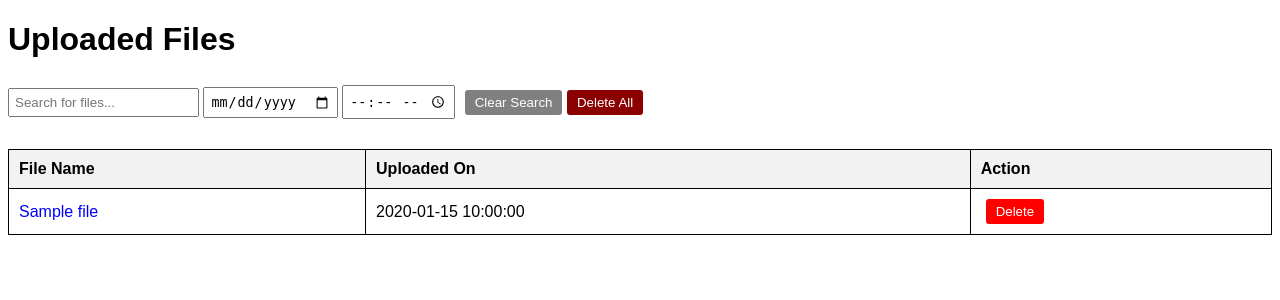
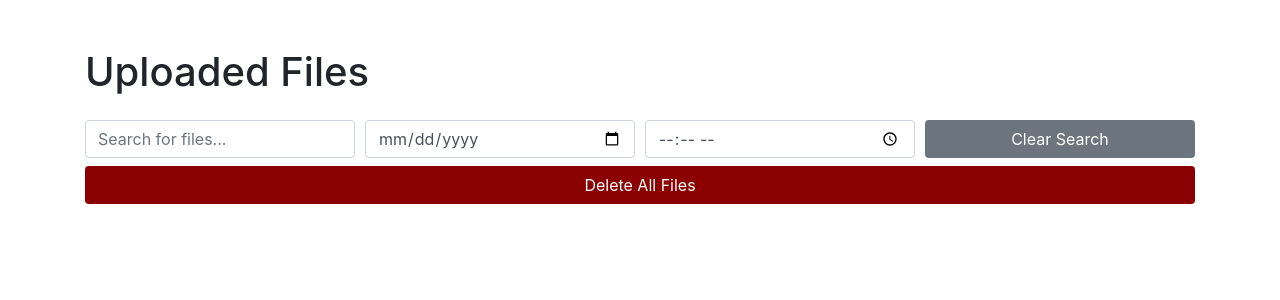
Before and after one commit to Minamic981/flask-upload-file, a Flask app: template templates/files.html in a window 1280 px wide. Shown: the top 300 px of the page. Run offline with Flask 3, Linux system fonts and the light colour scheme; the template is opened without the code that fills it: most values are stand-ins (such as "Sample title", 1, 10 or a date in 2020); some libraries are stand-ins or nearby versions.

Commit message:
Update List

```diff
--- a/templates/files.html
+++ b/templates/files.html
@@ -4,109 +4,158 @@
     <meta charset="UTF-8" />
     <meta name="viewport" content="width=device-width, initial-scale=1.0" />
     <title>Uploaded Files</title>
+    <!-- Bootstrap CSS -->
+    <link href="https://stackpath.bootstrapcdn.com/bootstrap/4.5.2/css/bootstrap.min.css" rel="stylesheet" />
+    <!-- FontAwesome for icons -->
+    <link href="https://cdnjs.cloudflare.com/ajax/libs/font-awesome/6.0.0-beta3/css/all.min.css" rel="stylesheet" />
     <style>
-            body {
-                font-family: Arial, sans-serif;
+        /* Custom styles for the delete button */
+        .btn-delete {
+            background-color: #dc3545;
+            color: white;
         }
-            table {
-                width: 100%;
-                border-collapse: collapse;
+        .btn-delete:hover {
+            background-color: #c82333;
         }
-            table,
-            th,
-            td {
-                border: 1px solid black;
+        .btn-delete-all {
+            background-color: #8b0000;
+            color: white;
         }
-            th,
-            td {
-                padding: 10px;
-                text-align: left;
+        .btn-delete-all:hover {
+            background-color: #6b0000;
         }
-            th {
-                background-color: #f2f2f2;
+        .btn-clear-search {
+            background-color: #6c757d;
+            color: white;
         }
-            a {
-                text-decoration: none;
-                color: blue;
+        .btn-clear-search:hover {
+            background-color: #5a6268;
         }
-            a:hover {
-                text-decoration: underline;
+        /* Card styling */
+        .file-card {
+            border: 1px solid #ddd;
+            border-radius: 10px;
+            padding: 15px;
+            margin: 10px;
+            text-align: center;
+            transition: transform 0.3s ease, box-shadow 0.3s ease;
+            background-color: #fff;
         }
-            input[type="text"],
-            input[type="date"],
-            input[type="time"] {
+        .file-card:hover {
+            transform: translateY(-5px);
+            box-shadow: 0 4px 8px rgba(0, 0, 0, 0.2);
+        }
+        .file-icon {
+            font-size: 2rem;
             margin-bottom: 10px;
-                padding: 5px;
         }
-            .btn {
-                padding: 5px 10px;
-                margin-left: 5px;
-                cursor: pointer;
-                color: white;
-                background-color: red;
-                border: none;
-                border-radius: 3px;
+        .file-name {
+            font-size: 1rem;
+            font-weight: bold;
+            margin-bottom: 5px;
         }
-            .delete-all-btn {
-                margin-top: 10px;
-                padding: 5px 10px;
-                background-color: darkred;
-                color: white;
-                border: none;
-                border-radius: 3px;
-                cursor: pointer;
+        .file-date {
+            font-size: 0.9rem;
+            color: #666;
         }
-            .clear-search-btn {
-                padding: 5px 10px;
-                margin-left: 5px;
-                background-color: gray;
-                color: white;
-                border: none;
-                border-radius: 3px;
-                cursor: pointer;
-            }
-            .filter-container {
-                margin-bottom: 20px;
+        /* Grid layout */
+        .file-grid {
+            display: grid;
+            grid-template-columns: repeat(auto-fill, minmax(200px, 1fr));
+            gap: 15px;
+            padding: 15px;
         }
     </style>
 </head>
-    <body>
-        <h1>Uploaded Files</h1>
+<body class="container mt-5">
+    <h1 class="mb-4">Uploaded Files</h1>
 
     <!-- Search Box, Date Picker, and Time Picker -->
-        <div class="filter-container">
-            <input type="text" id="searchInput" onkeyup="searchFiles()" placeholder="Search for files..." />
-            <input type="date" id="dateInput" onchange="searchFiles()" />
-            <input type="time" id="timeInput" onchange="searchFiles()" />
-            <button class="clear-search-btn" onclick="clearSearch()">Clear Search</button>
-            <button class="delete-all-btn" onclick="deleteAllFiles()">Delete All</button>
+    <div class="filter-container mb-4">
+        <div class="form-row">
+            <div class="col-md-3 mb-2">
+                <input type="text" id="searchInput" class="form-control" onkeyup="searchFiles()" placeholder="Search for files..." />
+            </div>
+            <div class="col-md-3 mb-2">
+                <input type="date" id="dateInput" class="form-control" onchange="searchFiles()" />
+            </div>
+            <div class="col-md-3 mb-2">
+                <input type="time" id="timeInput" class="form-control" onchange="searchFiles()" />
+            </div>
+            <div class="col-md-3 mb-2">
+                <button class="btn btn-clear-search btn-block" onclick="clearSearch()">Clear Search</button>
+            </div>
+        </div>
+        <div class="form-row">
+            <div class="col-md-12">
+                <button class="btn btn-delete-all btn-block" onclick="deleteAllFiles()">Delete All Files</button>
+            </div>
+        </div>
     </div>
 
     {% if files %}
-        <table id="filesTable">
-            <thead>
-                <tr>
-                    <th>File Name</th>
-                    <th>Uploaded On</th>
-                    <th>Action</th>
-                </tr>
-            </thead>
-            <tbody>
-                {% for file in files %}
-                <tr>
-                    <td><a href="{{ file.url }}" target="_blank">{{ file.name }}</a></td>
-                    <td>{{ file.upload_date }}</td>
-                    <td><button class="btn" onclick="deleteFile('{{ file.name }}')">Delete</button></td>
-                </tr>
-                {% endfor %}
-            </tbody>
-        </table>
+    <div id="fileGrid" class="file-grid"></div>
     {% else %}
-        <p>No files uploaded yet.</p>
+    <div class="alert alert-info" role="alert">
+        No files uploaded yet.
+    </div>
     {% endif %}
 
+    <!-- Bootstrap JS and dependencies -->
+    <script src="https://code.jquery.com/jquery-3.5.1.slim.min.js"></script>
+    <script src="https://cdn.jsdelivr.net/npm/@popperjs/core@2.9.2/dist/umd/popper.min.js"></script>
+    <script src="https://stackpath.bootstrapcdn.com/bootstrap/4.5.2/js/bootstrap.min.js"></script>
+
     <script>
-            // Search function to filter table rows by file name, date, and time
+        // Function to get icon and color based on file extension
+        function getFileIcon(fileName) {
+            const extension = fileName.split('.').pop().toLowerCase();
+            const icons = {
+                pdf: { icon: "file-pdf", color: "#FF5733" },
+                doc: { icon: "file-word", color: "#2A5699" },
+                docx: { icon: "file-word", color: "#2A5699" },
+                txt: { icon: "file-alt", color: "#666" },
+                xls: { icon: "file-excel", color: "#1D6F42" },
+                xlsx: { icon: "file-excel", color: "#1D6F42" },
+                jpg: { icon: "file-image", color: "#FFC300" },
+                png: { icon: "file-image", color: "#FFC300" },
+                default: { icon: "file", color: "#333" }
+            };
+            return icons[extension] || icons.default;
+        }
+        function formatDate(dateString) {
+            const date = new Date(dateString); // Parse the date string into a Date object
+            // Extract components
+            const year = date.getFullYear().toString().slice(-2); // Get last 2 digits of the year (yy)
+            const month = String(date.getMonth() + 1).padStart(2, '0'); // Month is 0-indexed, so add 1
+            const day = String(date.getDate()).padStart(2, '0'); // Ensure 2 digits for day
+            const hours = String(date.getHours()).padStart(2, '0'); // Ensure 2 digits for hours
+            const minutes = String(date.getMinutes()).padStart(2, '0'); // Ensure 2 digits for minutes
+            // Return formatted date string
+            return `${year}/${month}/${day}:${hours}:${minutes}`;
+        }
+        // Function to render the file cards
+        function renderFileCards(files) {
+            const container = document.getElementById("fileGrid");
+            container.innerHTML = "";
+            files.forEach(file => {
+                const { icon, color } = getFileIcon(file.name);
+                const formattedDate = formatDate(file.upload_date); // Format the date
+                const card = document.createElement("div");
+                card.className = "file-card";
+                card.innerHTML = `
+                    <div class="file-icon" style="color: ${color};">
+                        <i class="fas fa-${icon}"></i>
+                    </div>
+                    <div class="file-name">${file.name}</div>
+                    <div class="file-date">Uploaded On: ${formattedDate}</div>
+                    <button class="btn btn-delete btn-sm mt-2" onclick="deleteFile('${file.name}')">Delete</button>
+                `;
+                container.appendChild(card);
+            });
+        }
+
+        // Search function to filter file cards
         function searchFiles() {
             const nameInput = document.getElementById("searchInput");
             const dateInput = document.getElementById("dateInput");
@@ -114,102 +163,70 @@
             const nameFilter = nameInput.value.toLowerCase();
             const dateFilter = dateInput.value;
             const timeFilter = timeInput.value;
-                const table = document.getElementById("filesTable");
-                const rows = table.getElementsByTagName("tr");
+            const cards = document.querySelectorAll(".file-card");
 
-                // Loop through all table rows
-                for (let i = 1; i < rows.length; i++) {
-                    const nameCell = rows[i].getElementsByTagName("td")[0]; // Get the first column (file name)
-                    const dateCell = rows[i].getElementsByTagName("td")[1]; // Get the second column (uploaded date)
+            cards.forEach(card => {
+                const nameText = card.querySelector(".file-name").textContent.toLowerCase();
+                const dateText = card.querySelector(".file-date").textContent;
 
-                    if (nameCell && dateCell) {
-                        const nameText = nameCell.textContent || nameCell.innerText;
-                        const dateText = dateCell.textContent || dateCell.innerText;
+                const nameMatch = nameText.includes(nameFilter);
+                const dateMatch = dateFilter ? dateText.includes(dateFilter) : true;
+                const timeMatch = timeFilter ? /* Time matching logic */ true : true;
 
-                        // Get time from the uploaded date (assuming date format includes time)
-                        const fileDate = new Date(dateText); // Parse the uploaded date to Date object
-                        const fileTime = fileDate.getHours(); // Extract hours from uploaded time
-
-                        // Convert input time to range (start time: 00 minutes, end time: 60 minutes later)
-                        let startTime = new Date(fileDate); // Create a new Date object
-                        let endTime = new Date(fileDate);
-                        if (timeFilter) {
-                            const [hour, minute] = timeFilter.split(":");
-                            startTime.setHours(hour, minute, 0, 0); // Set the start time
-                            endTime.setHours(hour, parseInt(minute) + 59, 59, 999); // Set the end time
+                if (nameMatch && dateMatch && timeMatch) {
+                    card.style.display = "block";
+                } else {
+                    card.style.display = "none";
+                }
+            });
         }
 
-                        // Filtering logic: Match name, date, and check if the file time falls within the range
-                        const nameMatch = nameText.toLowerCase().indexOf(nameFilter) > -1;
-                        const dateMatch = dateFilter ? dateText.includes(dateFilter) : true;
-                        const timeMatch = timeFilter ? fileDate >= startTime && fileDate <= endTime : true;
-
-                        // Show the row if all the filters match
-                        if (nameMatch && dateMatch && timeMatch) {
-                            rows[i].style.display = "";
-                        } else {
-                            rows[i].style.display = "none";
-                        }
-                    }
-                }
-            }
-
-            // Function to delete a single file and remove the corresponding row
+        // Function to delete a single file and remove the corresponding card
         function deleteFile(fileName) {
-                // Find the row corresponding to the file and remove it from the table
-                const rows = document.querySelectorAll("#filesTable tbody tr");
-                rows.forEach((row) => {
-                    const cell = row.cells[0]; // Get the first cell (file name)
-                    if (cell && cell.textContent === fileName) {
-                        row.remove(); // Remove the row if the file name matches
+            const cards = document.querySelectorAll(".file-card");
+            cards.forEach(card => {
+                if (card.querySelector(".file-name").textContent === fileName) {
+                    card.remove();
                 }
             });
 
-                // Send a request to Flask to delete the file after removing it from the table
             fetch(`/delete_file/${fileName}`, {
                 method: "DELETE",
             })
-                    .then((response) => response.json())
-                    .then((data) => {
-                        console.log(data.message); // Optional: Log the server response
-                    })
-                    .catch((error) => {
-                        console.error("Error deleting the file:", error);
-                        alert("Error deleting the file."); // Optionally alert the user
-                    });
+                .then(response => response.json())
+                .then(data => console.log(data.message))
+                .catch(error => console.error("Error deleting the file:", error));
         }
 
-            // Function to delete all files and remove all rows
+        // Function to delete all files and clear the grid
         function deleteAllFiles() {
             const confirmDelete = confirm("Are you sure you want to delete all files?");
             if (confirmDelete) {
-                    // Send a request to Flask to delete all files
                 fetch("/delete_all_files", {
                     method: "DELETE",
                 })
-                        .then((response) => response.json())
-                        .then((data) => {
+                    .then(response => response.json())
+                    .then(data => {
                         alert(data.message);
-                            // Remove all rows from the table after deletion
-                            const tableBody = document.querySelector("#filesTable tbody");
-                            tableBody.innerHTML = ""; // Clear all rows
+                        document.getElementById("fileGrid").innerHTML = "";
                     })
-                        .catch((error) => {
-                            alert("Error deleting the files.");
-                        });
+                    .catch(error => alert("Error deleting the files."));
             }
         }
 
         // Function to clear the search inputs
         function clearSearch() {
-                // Clear all the input fields
             document.getElementById("searchInput").value = "";
             document.getElementById("dateInput").value = "";
             document.getElementById("timeInput").value = "";
-
-                // Call searchFiles to reset the filters
             searchFiles();
         }
+
+        // Render the file cards on page load
+        window.addEventListener("load", () => {
+            const files = {% if files %}{{ files|tojson }}{% else %}[]{% endif %};
+            renderFileCards(files);
+        });
     </script>
 </body>
 </html>
```
Lines whose indentation alone changed are shown as unchanged.
